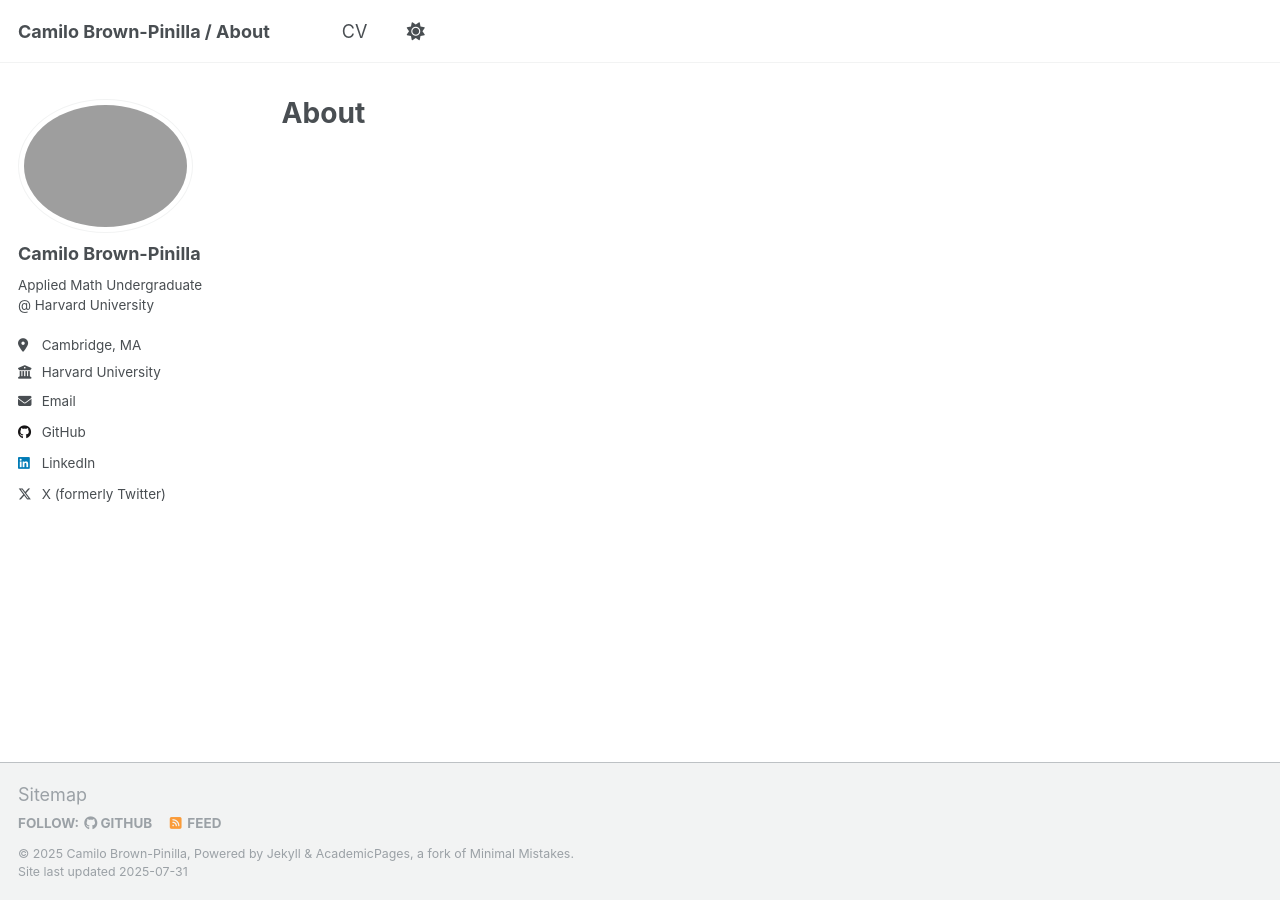
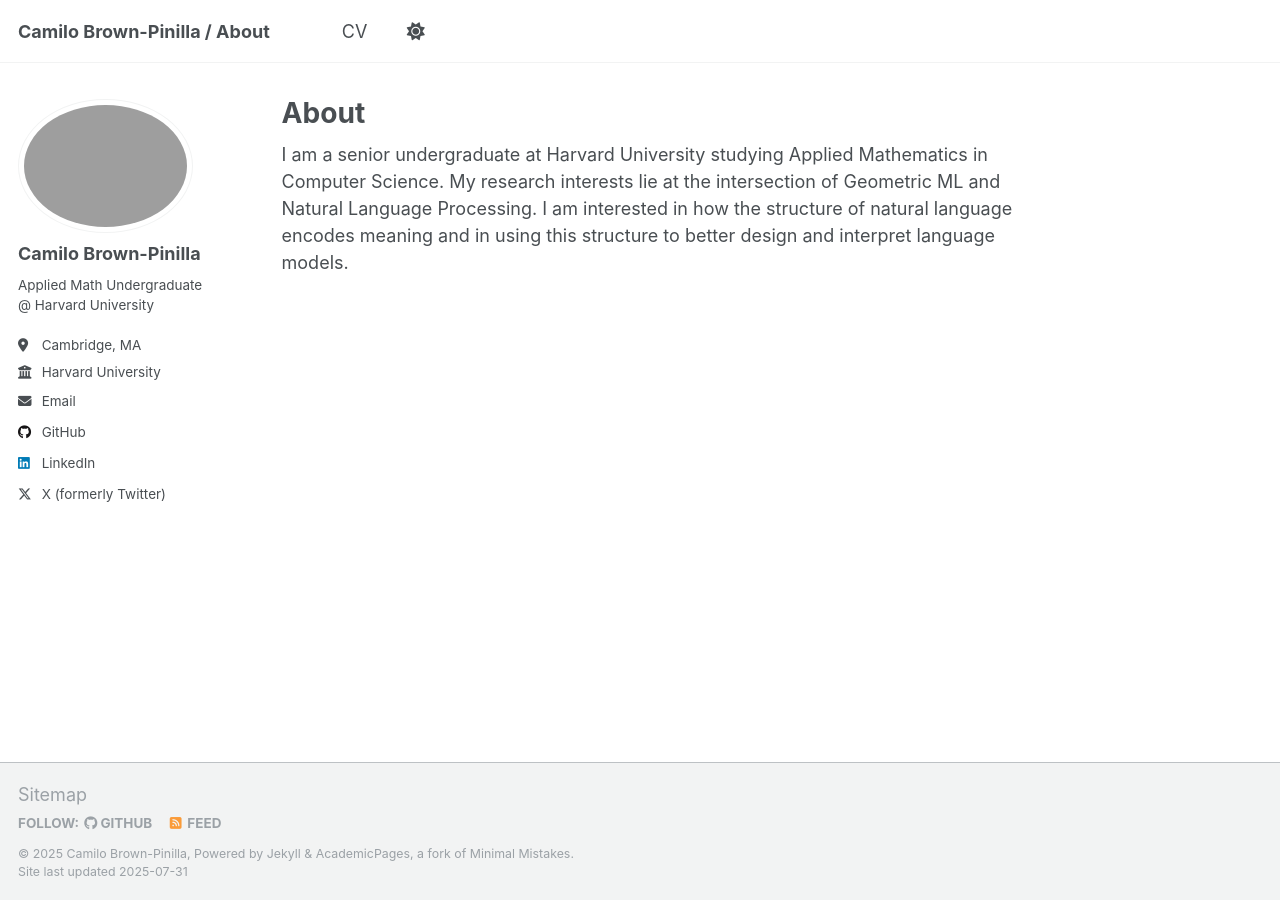
Before and after one commit to camilobrownpinilla/camilobrownpinilla.github.io, a Jekyll site: the page built from _pages/about.md, in a window 1280 px wide. Built offline with Jekyll 4.4.1, drawn with Linux system fonts in a browser that asks for light colours; a script that is not in the unit is left out.

Commit message:
update about

```diff
--- a/_pages/about.md
+++ b/_pages/about.md
@@ -6,3 +6,4 @@ redirect_from:
   - /about/
   - /about.html
 ---
+I am a senior undergraduate at Harvard University studying Applied Mathematics in Computer Science. My research interests lie at the intersection of Geometric ML and Natural Language Processing. I am interested in how the structure of natural language encodes meaning and in using this structure to better design and interpret language models.
```
